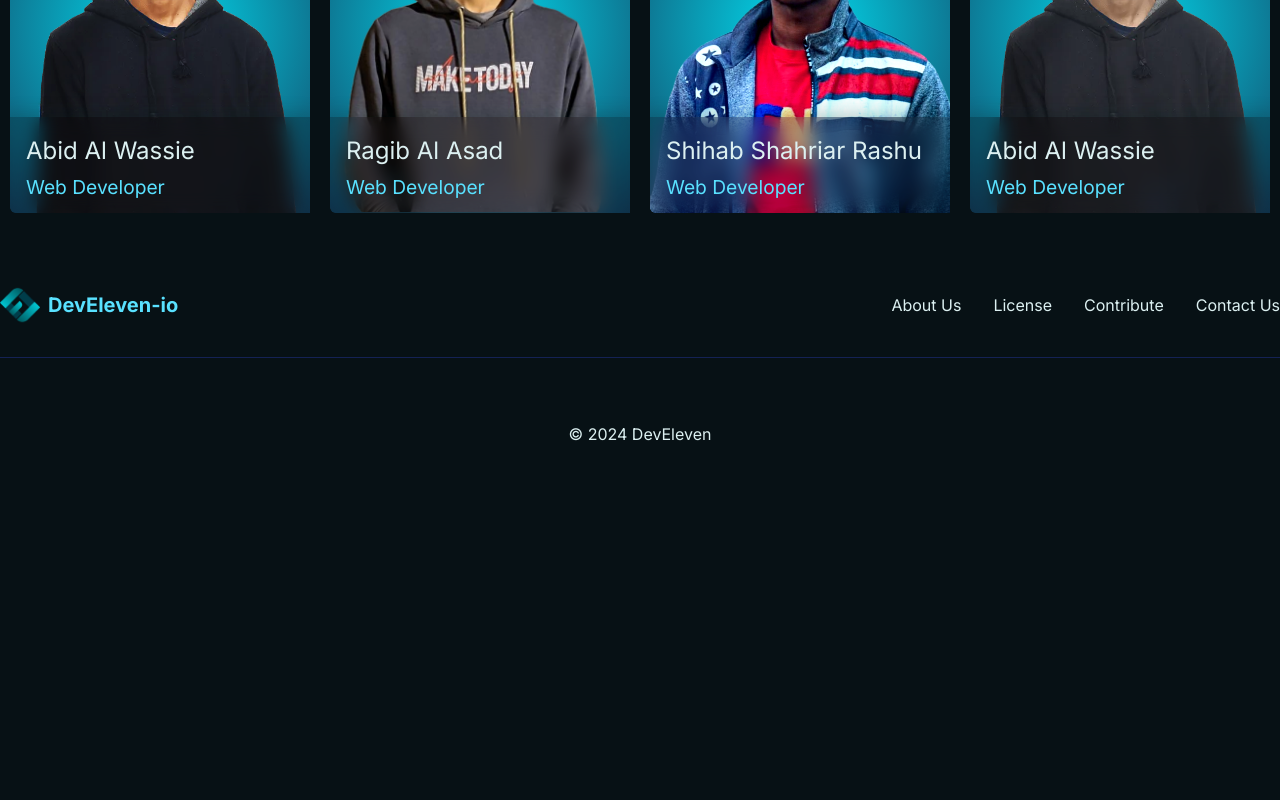
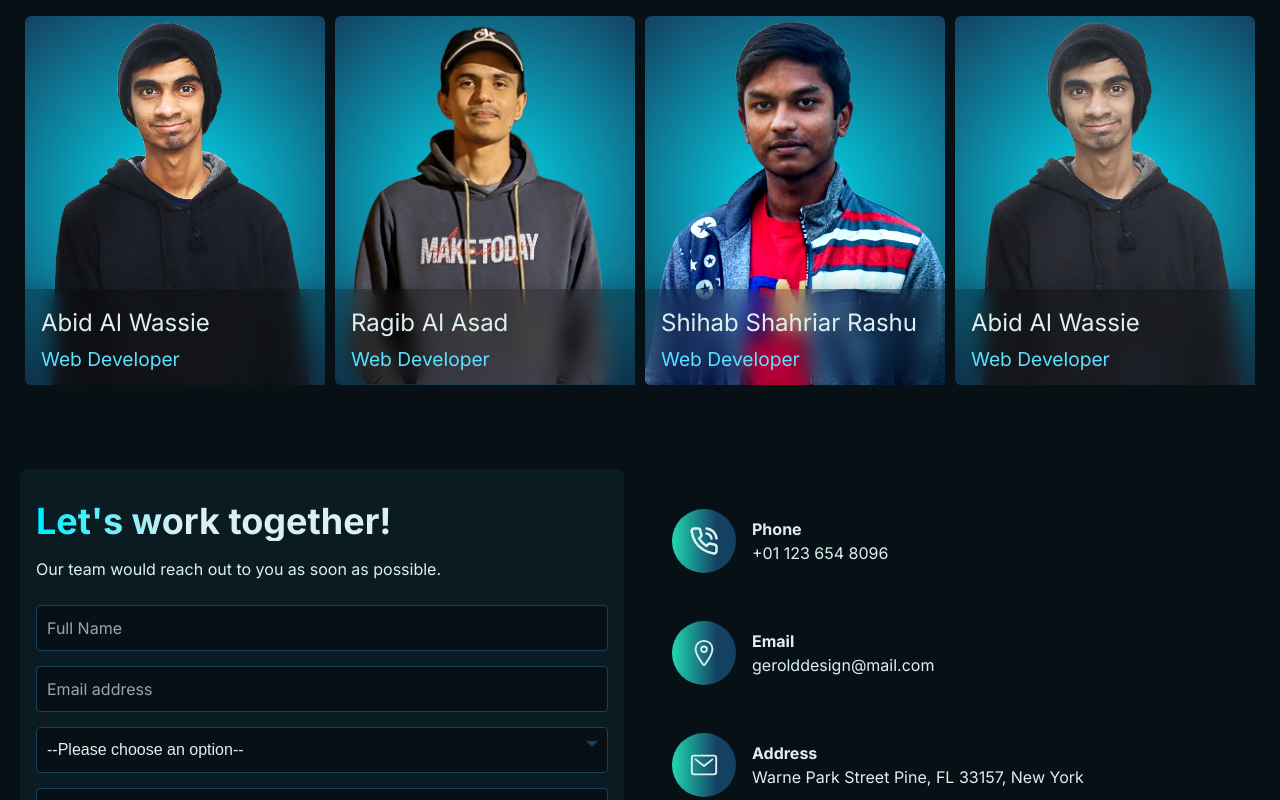
Before and after one commit to DEVELEVEN-io/develeven-io, a Next.js app: page / in a window 1280 px wide. Shown: the part 2000-2800 px from the top of the page. Before the commit the page ends 2478 px from the top, so only its background shows below. Built offline with nearby package versions, Linux system fonts and the light colour scheme.

Commit message:
added contacts section

```diff
--- /dev/null
+++ b/components/Contact/Contact.jsx
@@ -0,0 +1,165 @@
+"use client";
+import { useEffect } from "react";
+import { LuPhoneCall } from "react-icons/lu";
+import { IoLocationOutline, IoMailOutline } from "react-icons/io5";
+
+const Contact = () => {
+  useEffect(() => {
+    const initializeCustomSelects = () => {
+      const customSelects = document.querySelectorAll(".custom-select");
+
+      customSelects.forEach((customSelect) => {
+        const selectElement = customSelect.querySelector("select");
+        const existingSelectedDiv = customSelect.querySelector(".select-selected");
+        const existingOptionsDiv = customSelect.querySelector(".select-items");
+
+        // Ensure no duplicate custom elements are added
+        if (existingSelectedDiv || existingOptionsDiv) {
+          if (existingSelectedDiv) existingSelectedDiv.remove();
+          if (existingOptionsDiv) existingOptionsDiv.remove();
+        }
+
+        const selectedDiv = document.createElement("div");
+        selectedDiv.setAttribute("class", "select-selected");
+        selectedDiv.innerHTML = selectElement.options[selectElement.selectedIndex].innerHTML;
+        customSelect.appendChild(selectedDiv);
+
+        const optionsDiv = document.createElement("div");
+        optionsDiv.setAttribute("class", "select-items select-hide");
+
+        Array.from(selectElement.options).forEach((option, index) => {
+          if (index === 0) return; // Skip the placeholder option
+          const optionDiv = document.createElement("div");
+          optionDiv.innerHTML = option.innerHTML;
+          optionDiv.addEventListener("click", function () {
+            selectElement.selectedIndex = index;
+            selectedDiv.innerHTML = this.innerHTML;
+            const sameAsSelected = optionsDiv.getElementsByClassName("same-as-selected");
+            Array.from(sameAsSelected).forEach((el) => el.removeAttribute("class"));
+            this.setAttribute("class", "same-as-selected");
+            selectedDiv.click();
+          });
+          optionsDiv.appendChild(optionDiv);
+        });
+
+        customSelect.appendChild(optionsDiv);
+
+        selectedDiv.addEventListener("click", function (e) {
+          e.stopPropagation();
+          closeAllSelect(this);
+          this.nextSibling.classList.toggle("select-hide");
+          this.classList.toggle("select-arrow-active");
+        });
+      });
+    };
+
+    function closeAllSelect(elmnt) {
+      const items = document.querySelectorAll(".select-items");
+      const selected = document.querySelectorAll(".select-selected");
+      items.forEach((item, index) => {
+        if (elmnt !== selected[index]) {
+          selected[index].classList.remove("select-arrow-active");
+          item.classList.add("select-hide");
+        }
+      });
+    }
+
+    document.addEventListener("click", closeAllSelect);
+    initializeCustomSelects();
+
+    return () => {
+      document.removeEventListener("click", closeAllSelect);
+    };
+  }, []);
+
+  return (
+    <section id="contact" className="contact container flex flex-col justify-between mx-auto mt-7 w-full">
+      <div className="flex flex-row">
+        <form
+          className="contact-form bg-bglight p-4 rounded-lg mr-4 w-full"
+          action="https://formspree.io/f/mdobjjbo"
+          method="POST"
+        >
+          <h1 className="text-4xl font-bold text-gradient my-4">
+            Let&apos;s work together!
+          </h1>
+          <p className="text-white mb-6">
+            Our team would reach out to you as soon as possible.
+          </p>
+          <input
+            name="name"
+            type="text"
+            className="form-input"
+            placeholder="Full Name"
+            required
+          />
+          <input
+            name="email"
+            type="email"
+            className="form-input"
+            placeholder="Email address"
+            required
+          />
+          <div className="custom-select" style={{ width: "100%" }}>
+            <select name="serviceType" id="serviceType">
+              <option value="">--Please choose an option--</option>
+              <option value="website">Website</option>
+              <option value="backend">Backend</option>
+              <option value="api">APIs</option>
+              <option value="other">Others</option>
+            </select>
+          </div>
+          <textarea
+            name="message"
+            placeholder="Your message"
+            className="form-input"
+            required
+          ></textarea>
+          <input
+            type="submit"
+            className="submit-button w-48 bg-gradient-to-r from-cyanmid to-cyandark font-semibold py-3 px-4 rounded-full hover:from-cyandark hover:to-cyanmid"
+            value="Send Message"
+          />
+        </form>
+
+        <div className="contact-info bg-bgdark p-4 rounded-lg ml-4 w-full text-white">
+
+          <div className="contactInfoHolder flex flex-row items-center">
+            <div className="contactIcon text-3xl bgGradient w-16 h-16 rounded-full flex justify-center items-center mr-4">
+              <LuPhoneCall/>
+            </div>
+            <div className="py-8">
+              <p><strong>Phone</strong></p>
+              <p>+01 123 654 8096</p>
+            </div>
+          </div>
+
+          <div className="contactInfoHolder flex flex-row items-center">
+
+            <div className="contactIcon text-3xl bgGradient w-16 h-16 rounded-full flex justify-center items-center mr-4">
+              <IoLocationOutline/>
+            </div>
+
+            <div className="py-8">
+              <p><strong>Email</strong></p>
+              <p>gerolddesign@mail.com</p>
+            </div>
+          </div>
+
+          <div className="contactInfoHolder flex flex-row items-center">
+            <div className="contactIcon text-3xl bgGradient w-16 h-16 rounded-full flex justify-center items-center mr-4">
+              <IoMailOutline/>
+            </div>
+            <div className="py-8">
+              <p><strong>Address</strong></p>
+              <p>Warne Park Street Pine, FL 33157, New York</p>
+            </div>
+          </div>
+
+        </div>
+      </div>
+    </section>
+  );
+};
+
+export default Contact;
--- a/components/Navbar/Navbar.jsx
+++ b/components/Navbar/Navbar.jsx
@@ -48,7 +48,7 @@ const Navbar = () => {
               <Link to="testimonials" spy={true} smooth={true} offset={50} duration={500} className="text-txtdark">Testimonials</Link>
             </li>
             <li className='nav-link px-4 py-2'>
-              <Link to="contact" spy={true} smooth={true} offset={50} duration={500} className="text-txtdark">Contact</Link>
+              <Link to="contact" spy={true} smooth={true} offset={-250} duration={500} className="text-txtdark">Contact</Link>
             </li>
           </ul>
         </div>
--- a/components/index.js
+++ b/components/index.js
@@ -4,7 +4,7 @@ export { default as Work } from "./Work/Work";
 export { default as Services } from "./Services/Services";
 export { default as Team } from "./Team/Team";
 export { default as Footer } from "./Footer/Footer";
+export { default as Contact } from "./Contact/Contact";
 // export { default as Skills } from "./Skills/Skills";
 // export { default as YouTube } from "./YouTube/YouTube";
 // export { default as Testimonials } from "./Testimonials/Testimonials";
-// export { default as Contact } from "./Contact/Contact";
--- a/src/app/app.css
+++ b/src/app/app.css
@@ -1,12 +1,17 @@
 /* Define the custom colors as CSS variables */
 :root {
+  --highlight: #59e1ff;
   --txtdark: #DCF0F1;
   --cyan: #50F7CF;
+  --cyanblue: #00eeff;
   --cyangreen: #23F8C5;
-  --cyanblue: #00eeff;
+  --cyanmid: #01C3CF;
   --cyandark: #00eeff;
   --cyandark2: #144162;
   --cyandark3: #00719e;
+  --bgdark: #071115;
+  --bglight: #0B1B22;
+  --txtdark: #DCF0F1;
 }
 
 
@@ -250,3 +255,112 @@ button.active {
 .memberDesc {
   display: none;
 }
+
+.container {
+  max-width: 1200px;
+  padding: 20px;
+}
+
+.contact-form, .contact-info {
+  background-color: #1e1e1e; /* Dark background */
+  border-radius: 8px;
+  padding: 20px;
+}
+
+.contact-form h1, .contact-info h1 {
+  /* color: #00BFFF; */
+}
+
+.contact-form p, .contact-info p {
+  color: var(--txtdark);
+}
+
+.form-input {
+  width: 100%;
+  padding: 10px;
+  margin-bottom: 15px;
+  background-color: var(--bgdark);
+  border: 1px solid var(--cyandark2);
+  border-radius: 4px;
+}
+
+.custom-select {
+  position: relative;
+  font-family: Arial, sans-serif;
+  margin-bottom: 15px;
+  width: 100%;
+}
+
+.custom-select select {
+  display: none; /* Hide the original SELECT element */
+}
+
+.select-selected {
+  background-color: var(--bgdark); /* Darker background */
+  color: var(--txtdark); /* White text color */
+  padding: 10px;
+  border: 1px solid var(--cyandark2);
+  border-radius: 4px;
+  cursor: pointer;
+  user-select: none;
+}
+
+.select-selected:after {
+  position: absolute;
+  content: "";
+  top: 14px;
+  right: 10px;
+  width: 0;
+  height: 0;
+  border: 6px solid transparent;
+  border-color: var(--cyandark2) transparent transparent transparent; /* White arrow */
+}
+
+.select-selected.select-arrow-active:after {
+  border-color: transparent transparent var(--cyandark2) transparent; /* White arrow */
+  top: 7px;
+}
+
+.select-items {
+  position: absolute;
+  background-color: var(--bgdark); /* Darker background */
+  color: var(--txtdark); /* White text color */
+  top: 100%;
+  left: 0;
+  right: 0;
+  z-index: 99;
+  border: 1px solid var(--cyandark2);
+  border-top: none; /* Remove top border to connect with the select-selected */
+  border-radius: 0 0 4px 4px; /* Rounded corners at the bottom */
+}
+
+.select-hide {
+  display: none !important;
+}
+
+.select-items div {
+  padding: 10px;
+  cursor: pointer;
+  user-select: none;
+}
+
+.select-items div:hover, .same-as-selected {
+  background-color: var(--bglight);
+}
+
+.submit-button {
+  display: block;
+  /* width: 100%; */
+  padding: 15px;
+  /* background: linear-gradient(to right, #00BFFF, #1e90ff);
+  color: #ffffff; */
+  font-weight: bold;
+  text-align: center;
+  border: none;
+  border-radius: 25px;
+  cursor: pointer;
+}
+
+.submit-button:hover {
+  /* background: linear-gradient(to right, #1e90ff, #00BFFF); */
+}
--- a/src/app/page.js
+++ b/src/app/page.js
@@ -1,6 +1,6 @@
 "use client";
 // src/app/pages.js
-import { Header, Work, Services, Team, Navbar, Footer } from '../../components';
+import { Header, Work, Services, Team, Navbar, Contact, Footer } from '../../components';
 import { useEffect } from "react";
 
 export default function Home() {
@@ -25,6 +25,7 @@ export default function Home() {
       <Work />
       <Services />
       <Team />
+      <Contact />
       <Footer />
     </div>
   );
```
